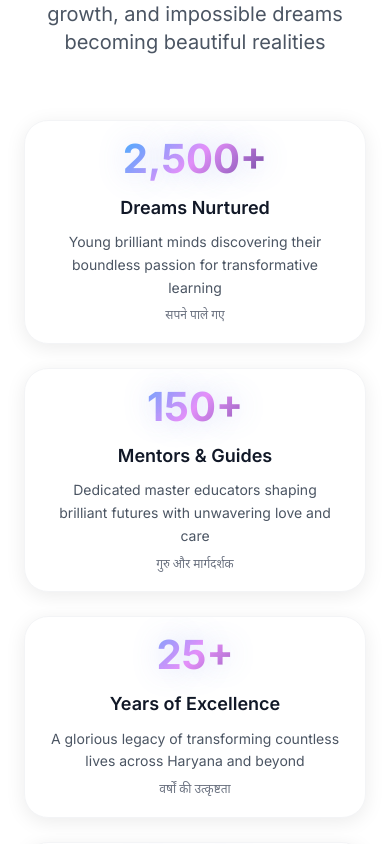
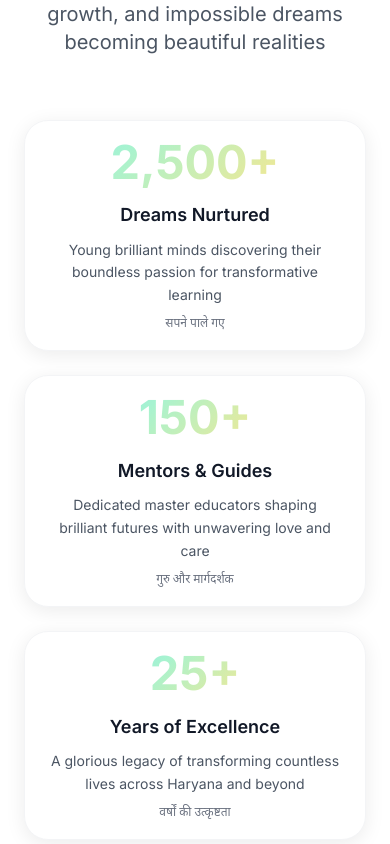
Before and after one commit to Chaos0168/rps-school-khairekan-website, a Next.js app: page / in a window 390 px wide. Shown: the part 1400-2244 px from the top of the page. Built offline with nearby package versions, Linux system fonts and the light colour scheme.

Commit message:
Fix animation of UI

```diff
--- a/app/globals.css
+++ b/app/globals.css
@@ -221,20 +221,28 @@
   }
 
   .impact-number {
-    @apply font-bold text-transparent bg-clip-text;
-    background-image: linear-gradient(135deg, #667eea 0%, #764ba2 25%, #f093fb 50%, #4facfe 75%, #00f2fe 100%);
-    font-size: clamp(2.5rem, 6vw, 5rem);
-    line-height: 1.1;
-    text-shadow: 0 0 30px rgba(102, 126, 234, 0.3);
-    animation: shimmer 3s ease-in-out infinite;
+    @apply font-bold;
+    background: linear-gradient(135deg, #E8A5C7 0%, #7DD3FC 25%, #A7F3D0 50%, #FDE68A 75%, #E8A5C7 100%);
+    background-size: 400% 400%;
+    -webkit-background-clip: text;
+    background-clip: text;
+    -webkit-text-fill-color: transparent;
+    color: transparent;
+    font-size: clamp(2.5rem, 8vw, 5rem);
+    line-height: 1.2;
+    animation: gradientShift 4s ease-in-out infinite;
+    display: inline-block;
   }
 
-  @keyframes shimmer {
-    0%, 100% {
-      background-image: linear-gradient(135deg, #667eea 0%, #764ba2 25%, #f093fb 50%, #4facfe 75%, #00f2fe 100%);
+  @keyframes gradientShift {
+    0% {
+      background-position: 0% 50%;
     }
     50% {
-      background-image: linear-gradient(135deg, #00f2fe 0%, #4facfe 25%, #f093fb 50%, #764ba2 75%, #667eea 100%);
+      background-position: 100% 50%;
+    }
+    100% {
+      background-position: 0% 50%;
     }
   }
 
@@ -267,5 +275,17 @@
       font-size: clamp(1.5rem, 8vw, 3rem) !important;
       line-height: 1.2 !important;
     }
+
+    .impact-number {
+      font-size: clamp(2rem, 12vw, 3.5rem) !important;
+      line-height: 1.1 !important;
+    }
+  }
+
+  /* Medium screens optimization */
+  @media (min-width: 641px) and (max-width: 1024px) {
+    .impact-number {
+      font-size: clamp(3rem, 6vw, 4rem) !important;
+    }
   }
 }
```
